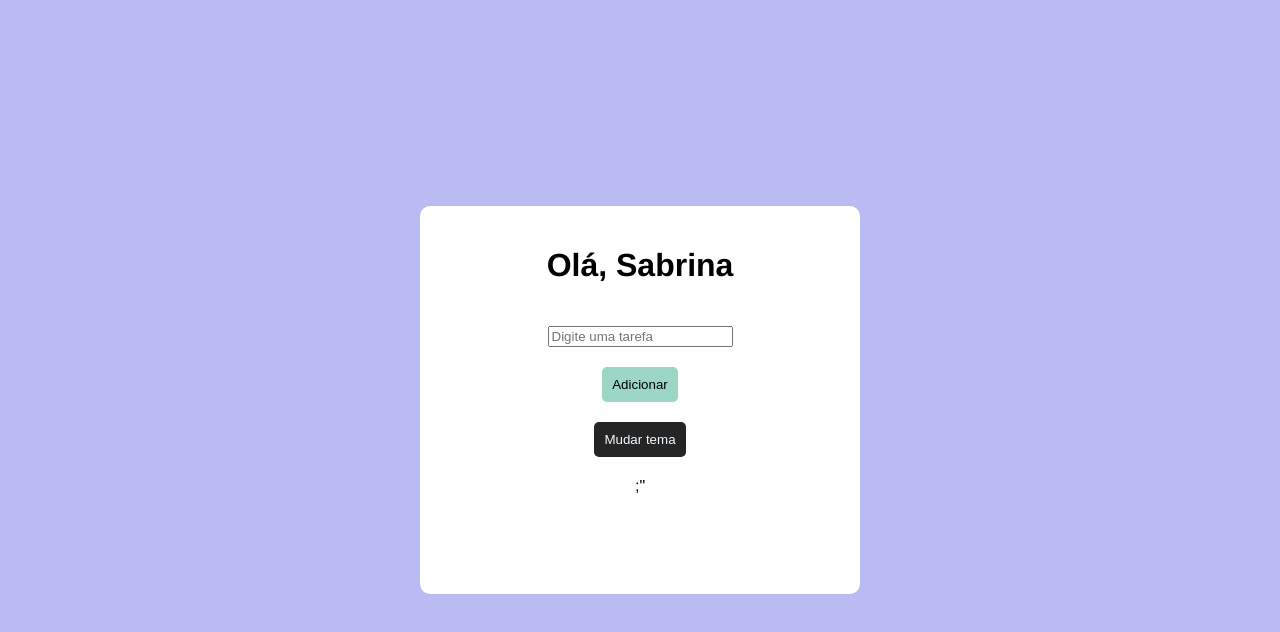
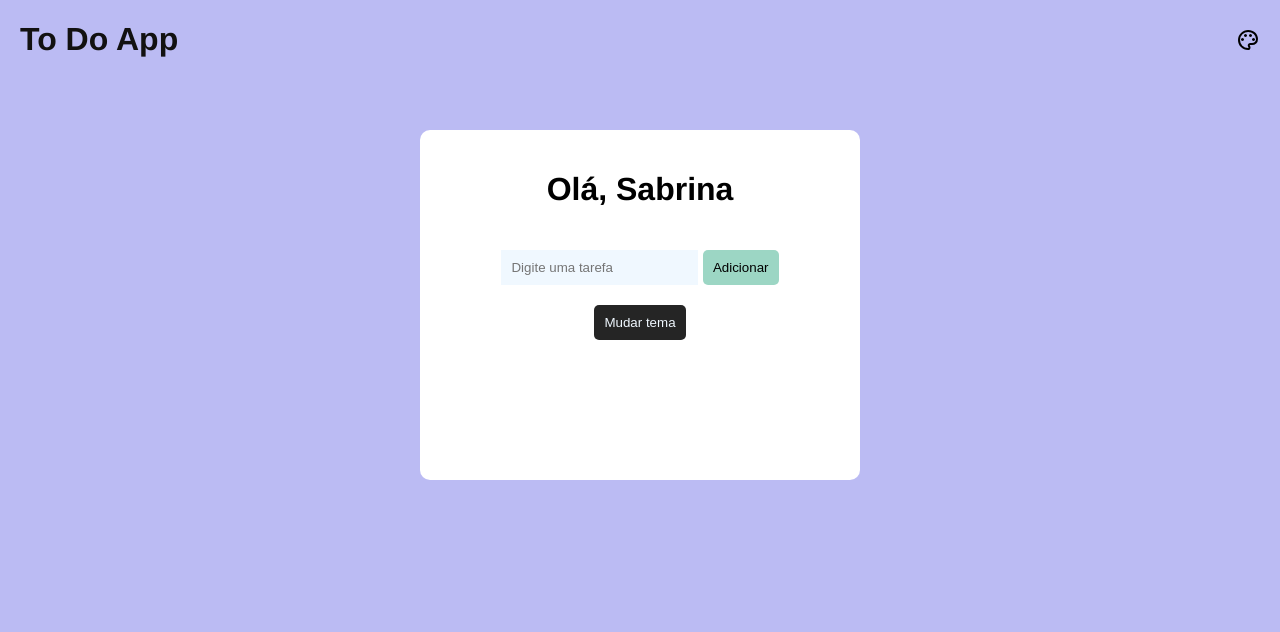
Before and after one commit to SabrinaG988/exerc-ciosJS, a plain HTML site: page treinos/index.html in a window 1280 px wide. Drawn offline with Linux system fonts and the light colour scheme.

Commit message:
resumo
opa

```diff
--- a/treinos/assets/styles.css
+++ b/treinos/assets/styles.css
@@ -5,15 +5,36 @@ html, body {
     box-sizing: border-box;
 }
 
+
 body {
     background-color: rgb(187, 187, 243);
     font-family: 'Franklin Gothic Medium', 'Arial Narrow', Arial, sans-serif;
     display: flex;
     align-items: center;
-    justify-content: center;
+    /* justify-content: space-between; */
+    flex-direction: column;
+}
+
+header {
+    display: flex;
+    width:100%;
+    margin-bottom: 50px;
+    justify-content: space-between;
+
+    h1 {
+        color: rgb(18, 17, 17);
+        margin-left: 20px;
+    }
+
+    img{
+        fill: white;
+        margin-right: 20px;
+    }
+
+}
 
 
-}
+
 
 .container {
     background-color: rgb(255, 255, 255);
@@ -42,7 +63,6 @@ body {
     width:300px;
     height:30px;
     background-color:rgb(162, 182, 199);
-    border-radius: 10px;
     margin-bottom: 10px;
 
 }
@@ -60,3 +80,9 @@ li {
     margin-bottom: 5px;
     cursor: pointer;
 }
+
+.input{
+    padding: 10px;
+    border: none;
+    background-color: aliceblue;
+}
--- a/treinos/index.html
+++ b/treinos/index.html
@@ -7,16 +7,19 @@
     <link rel="stylesheet" href="assets/styles.css">
 </head>
 <body>
+  <header>
+    <h1>To Do App</h1>
+    <img src="assets/palette_24dp_75FB4C_FILL0_wght400_GRAD0_opsz24.svg">
+  </header>
   <main>
     <div id="container" id='container' class="container">
       <h1 class=nome id="nome">Olá, Sabrina</h1>
 
-
+      <div class="container2">
       <input type="text" id="input"class="input" placeholder="Digite uma tarefa">
       <button class="botao" id=add onclick="addTarefa()">Adicionar </button>
+      </div>
       <button class="botao" id="mudar" style="background-color: #252525; color:aliceblue">Mudar tema</button>
-
-      ;"
       <ul id="ul">
 
       </ul>
```
Also changed, not shown: treinos/assets/palette_24dp_75FB4C_FILL0_wght400_GRAD0_opsz24.svg (added).
